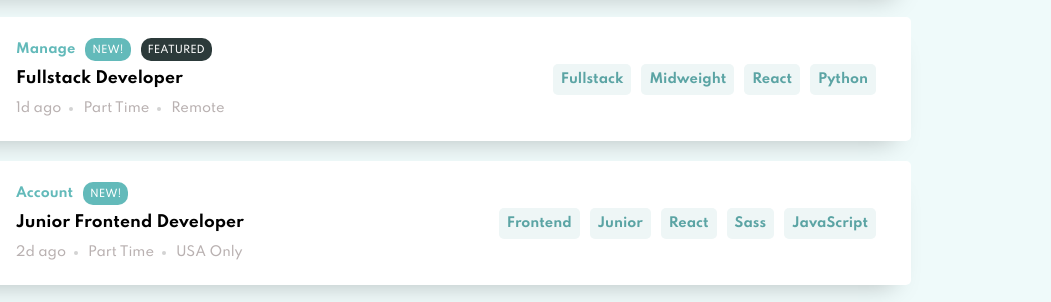
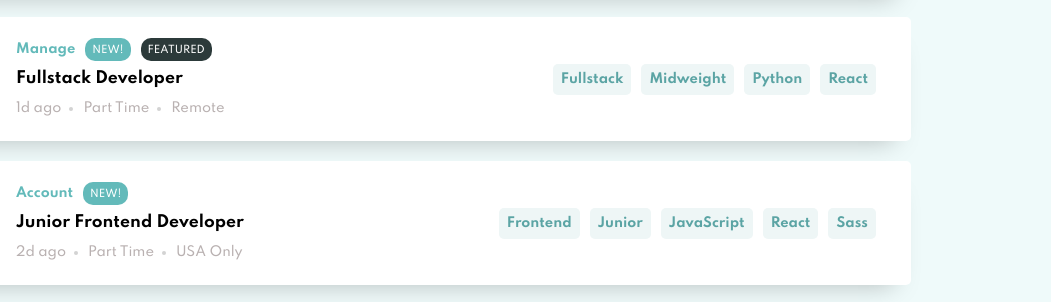
Before and after one commit to AdamKniec/jobList, a React app: page / in a window 1280 px wide. Shown: the part 297-599 px from the top of the page, 229-1280 px from the left. Built offline with nearby package versions, Linux system fonts and the light colour scheme.

Commit message:
clean up and small refactor

```diff
--- a/src/components/Listitem.jsx
+++ b/src/components/Listitem.jsx
@@ -2,16 +2,18 @@ import React from "react";
 import "./styles/listItem.scss";
 
 const ListItem = ({ job, handleTagClick }) => {
-  const renderGivenDataAsTabs = (data) => {
-    return job[data]
-      ? job[data].map((tool, i) => {
-          return (
-            <span className="tag" key={i} onClick={() => handleTagClick(tool)}>
-              {tool}
-            </span>
-          );
-        })
-      : "";
+  const renderGivenDataAsTabs = () => {
+    let techStack =
+      job.languages && job.tools
+        ? job.languages.concat(job.tools)
+        : job.languages || job.tools;
+    return techStack.map((tool, i) => {
+      return (
+        <span className="tag" key={i} onClick={() => handleTagClick(tool)}>
+          {tool}
+        </span>
+      );
+    });
   };
 
   return (
@@ -39,8 +41,7 @@ const ListItem = ({ job, handleTagClick }) => {
         <span className="tag" onClick={() => handleTagClick(job.level)}>
           {job.level}
         </span>
-        {renderGivenDataAsTabs("tools")}
-        {renderGivenDataAsTabs("languages")}
+        {renderGivenDataAsTabs()}
       </div>
     </li>
   );
--- a/src/components/styles/header.scss
+++ b/src/components/styles/header.scss
@@ -62,7 +62,3 @@
     display: none;
   }
 }
-
-//to do - wypozycjonowac jakos po ludzku tego bialego boxa w headerze
-// to do - wywalic stylowanie po tagach
-// to do - przerobic nazwy klas dla elementow i moze nazwy elementow tez
```
